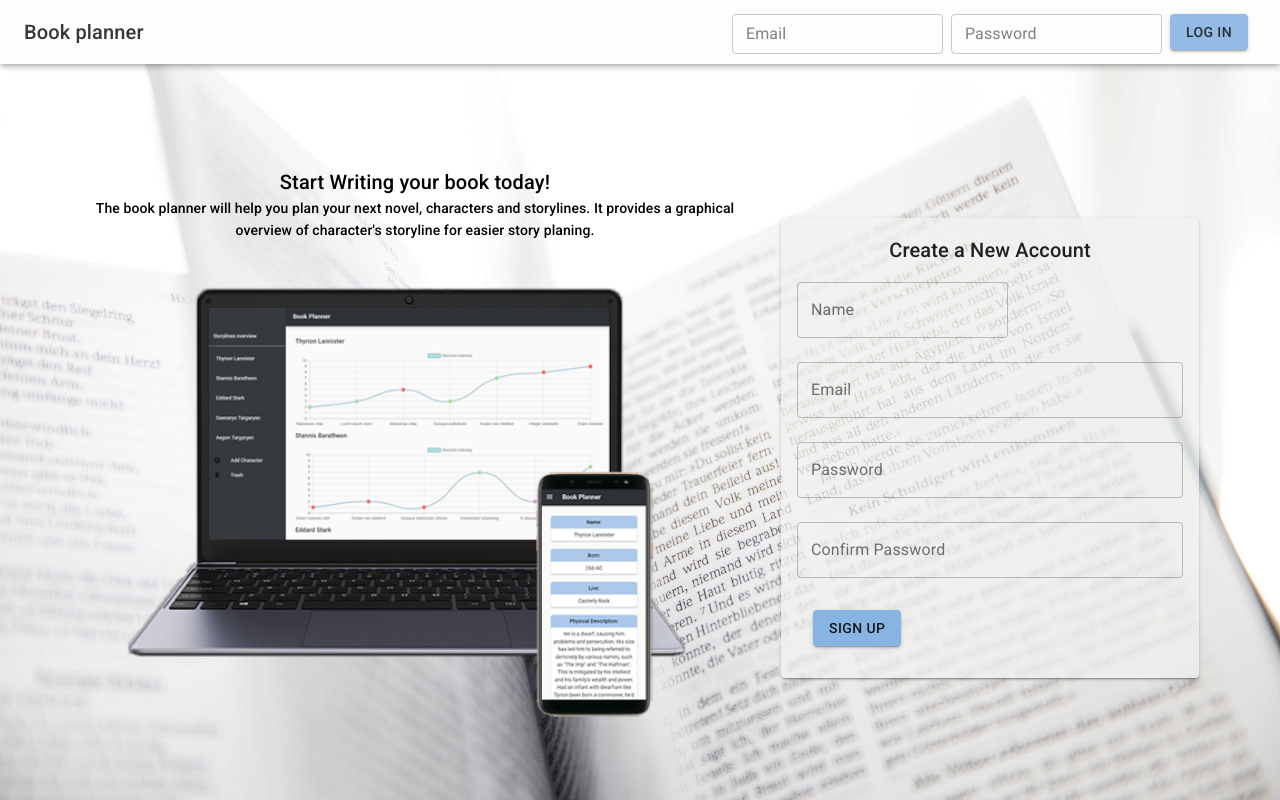
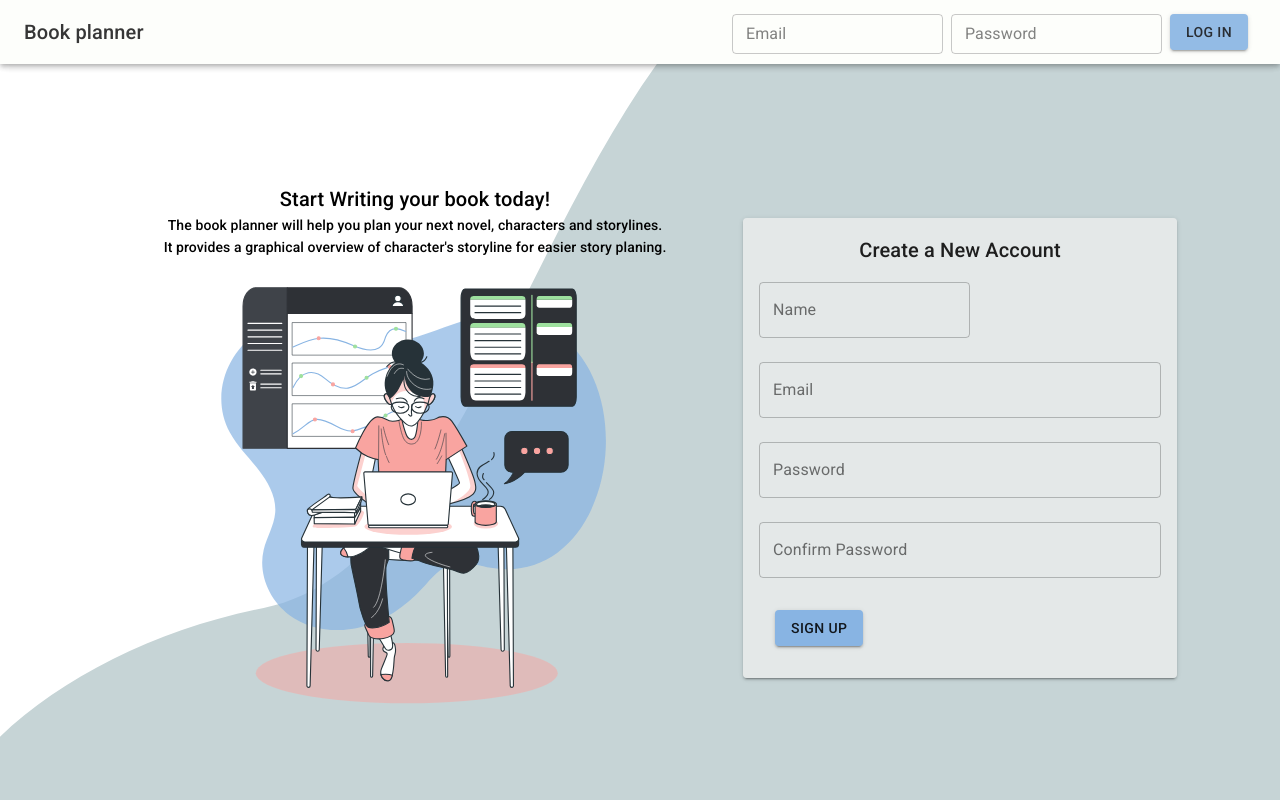
Before and after one commit to Gabrieliusv/book-planer-fullstack, a React (Create React App) app in the folder client/: page / in a window 1280 px wide. Built offline with nearby package versions, Linux system fonts and the light colour scheme.

Commit message:
Changed landing page

```diff
--- a/client/src/components/layout/Landing.js
+++ b/client/src/components/layout/Landing.js
@@ -1,8 +1,8 @@
 import React, { useState } from 'react';
 import Login from './Login';
 import { makeStyles } from '@material-ui/core/styles';
-import Image1 from '../images/book.jpg';
-import Image2 from '../images/pc-mobile.png';
+import Image1 from '../images/landing-2.svg';
+import Image2 from '../images/Landing-page.svg';
 import { connect } from 'react-redux';
 import Alert from './Alert';
 import { register } from '../../redux/actions/authActions';
@@ -24,7 +24,7 @@ const useStyles = makeStyles(theme => ({
   landing: {
     backgroundImage: `url(${Image1})`,
     backgroundSize: 'cover',
-    backgroundAttachment: 'fixed',
+    backgroundPosition: 'center',
     width: '100%'
   },
   container: {
@@ -36,13 +36,18 @@ const useStyles = makeStyles(theme => ({
   paper: {
     background: 'rgba(241, 241, 239, 0.7)'
   },
-  showcase: { maxWidth: 700 },
+  showcase: {
+    maxWidth: 800
+  },
   signup: {
     maxHeight: 800,
     maxWidth: 450
   },
+  welcomeText: {
+    maxWidth: 505
+  },
   img: {
-    width: '100%'
+    width: '65%'
   },
   alert: {
     margin: theme.spacing(1)
@@ -109,19 +114,19 @@ const Landing = ({ register, setAlert, removeAlert, isAuthenticated }) => {
         <Grid
           container
           className={classes.container}
-          spacing={4}
+          spacing={2}
           direction='row'
           justify='center'
           alignItems='center'
         >
-          <Grid item xs={11} sm={9} md={7} lg={7} className={classes.showcase}>
+          <Grid item xs={11} sm={6} className={classes.showcase}>
             <Grid
               container
               direction='column'
               justify='center'
               alignItems='center'
             >
-              <Box p={1}>
+              <Box p={1} className={classes.welcomeText}>
                 <Typography variant='h6' align='center'>
                   Start Writing your book today!
                 </Typography>
@@ -131,10 +136,10 @@ const Landing = ({ register, setAlert, removeAlert, isAuthenticated }) => {
                   character's storyline for easier story planing.
                 </Typography>
               </Box>
-              <img className={classes.img} src={Image2} alt='pc mobile view' />
+              <img className={classes.img} src={Image2} alt='writer' />
             </Grid>
           </Grid>
-          <Grid item xs={11} sm={7} md={5} lg={5} className={classes.signup}>
+          <Grid item xs={11} sm={6} className={classes.signup}>
             <Paper elevation={2} className={classes.paper}>
               <Box p={2}>
                 <Typography variant='h6' align='center'>
```
Also changed, not shown: client/src/components/images/Landing-page.svg (added), client/src/components/images/landing-2.svg (added).
